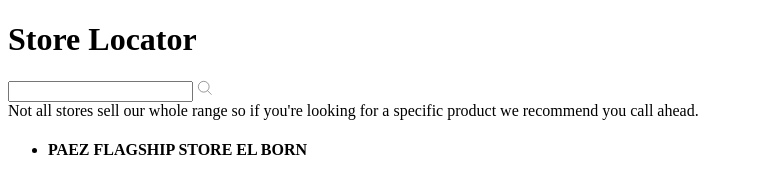
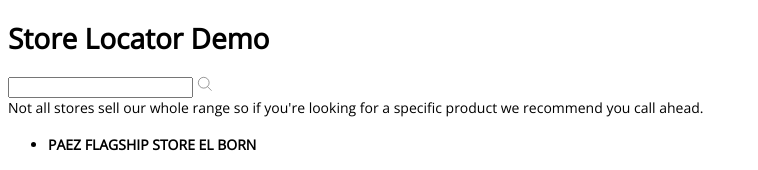
Before and after one commit to microapps/store-locator, a Preact app: page index.html in a window 1280 px wide. Shown: the top 170 px of the page, without its empty margins (0-758 px from the left). Built offline with nearby package versions, Linux system fonts and the light colour scheme; some packages are replaced by stand-ins of ours; no server answers.

Commit message:
update demo

```diff
--- a/index.html
+++ b/index.html
@@ -6,10 +6,17 @@
           content="width=device-width, user-scalable=no, initial-scale=1.0, maximum-scale=1.0, minimum-scale=1.0">
     <meta http-equiv="X-UA-Compatible" content="ie=edge">
     <title>Store Locator</title>
+    <link href="https://fonts.googleapis.com/css?family=Open+Sans" rel="stylesheet">
     <link rel="stylesheet" href="dist/store-locator.css">
+    <style>
+      body {
+        font-family: 'Open Sans', sans-serif;
+        font-size: 14px;
+      }
+    </style>
   </head>
   <body>
-    <h1>Store Locator</h1>
+    <h1>Store Locator Demo</h1>
     <div id="my-store-locator">
       <!-- map will be rendered here-->
     </div>
```
